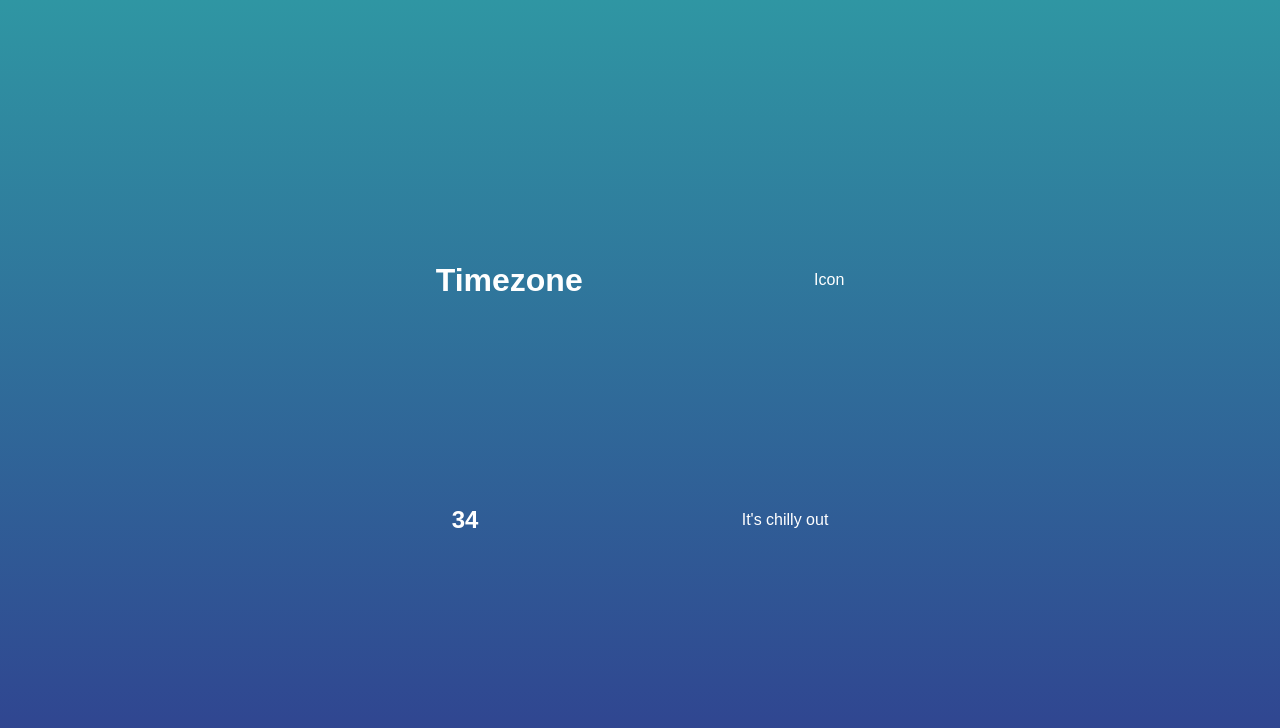
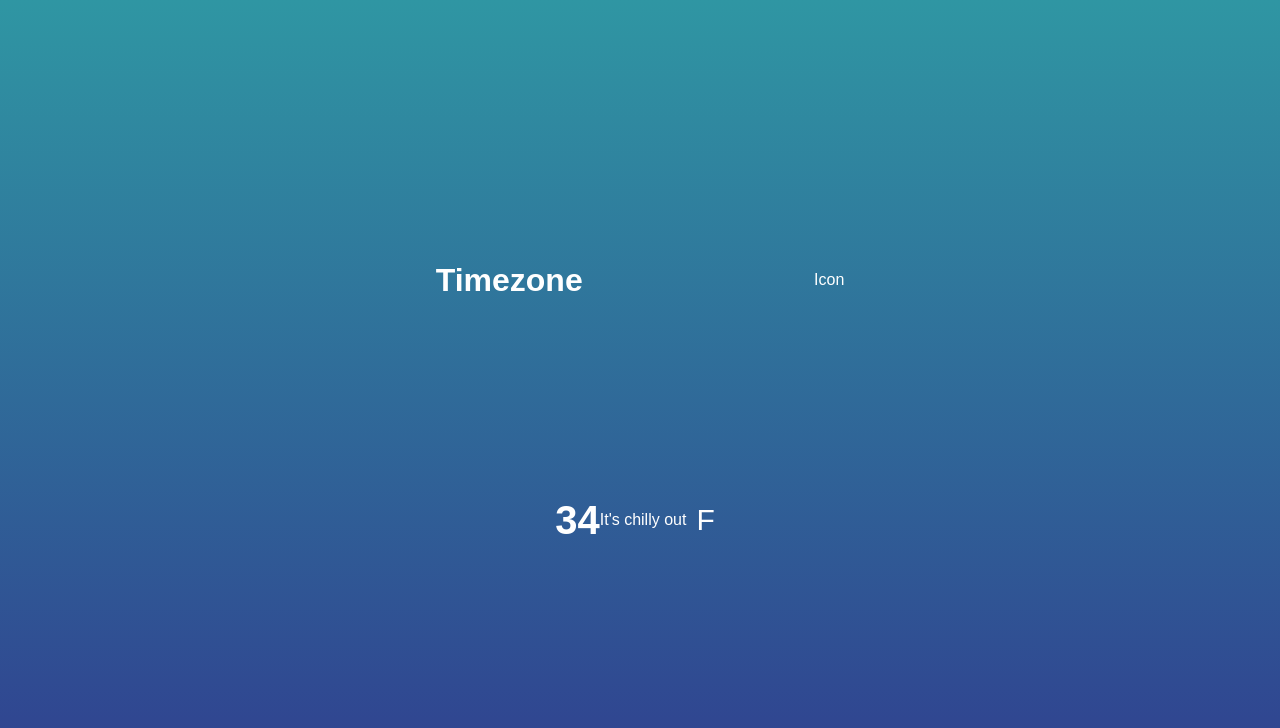
Before and after one commit to jessicahuynh19/WeatherApp, a plain HTML site: page index.html in a window 1280 px wide. Drawn offline with Linux system fonts and the light colour scheme.

Commit message:
additional css

```diff
--- a/index.html
+++ b/index.html
@@ -14,8 +14,11 @@
         <p>Icon</p>
     </div>
     <div class="temperature">
-        <h2 class="temperature-degree">34</h2>
-        <div class="temperature-description">It's chilly out</div>
+        <div class="degree-section">
+            <h2 class="temperature-degree">34</h2>
+            <div class="temperature-description">It's chilly out</div>
+            <span>F</span>
+        </div>
     </div>
 
     <script src="app.js"></script>
--- a/style.css
+++ b/style.css
@@ -23,3 +23,22 @@ body{
     justify-content: space-around;
     align-items: center;
 }
+
+.temperature {
+    flex-direction: column;
+}
+
+.degree-section {
+    display: flex;
+    align-items: center;
+    cursor: pointer;
+}
+
+.degree-section span {
+    margin: 10px;
+    font-size: 30px;
+}
+
+.degree-section h2 {
+    font-size: 40px;
+}
```
